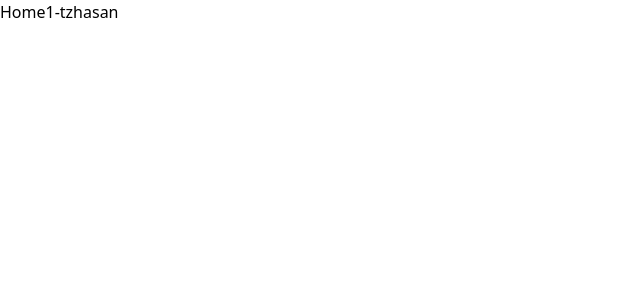
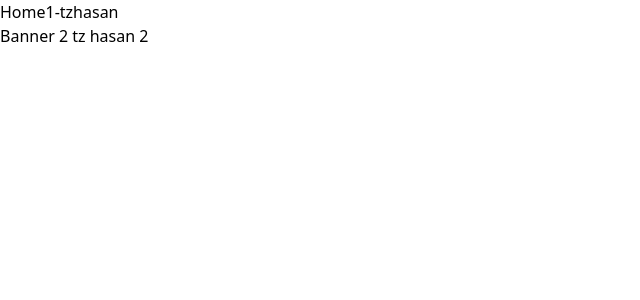
Before and after one commit to tzhasan/school-management-project-1, a React (Vite) app: page / in a window 1280 px wide. Shown: the top 300 px of the page, without its empty margins (0-640 px from the left). Built offline with nearby package versions, Linux system fonts and the light colour scheme.

Commit message:
tz to dev

```diff
--- a/src/Layoutes/HomeLayoute.jsx
+++ b/src/Layoutes/HomeLayoute.jsx
@@ -1,10 +1,12 @@
 import React from 'react';
 import Home from '../Pages/Home-Page/Home';
+import Banner2 from '../Pages/Home-Page/Banner2';
 
 const HomeLayoute = () => {
   return (
     <div>
       <Home></Home>
+      <Banner2/>
     </div>
   );
 };
```
